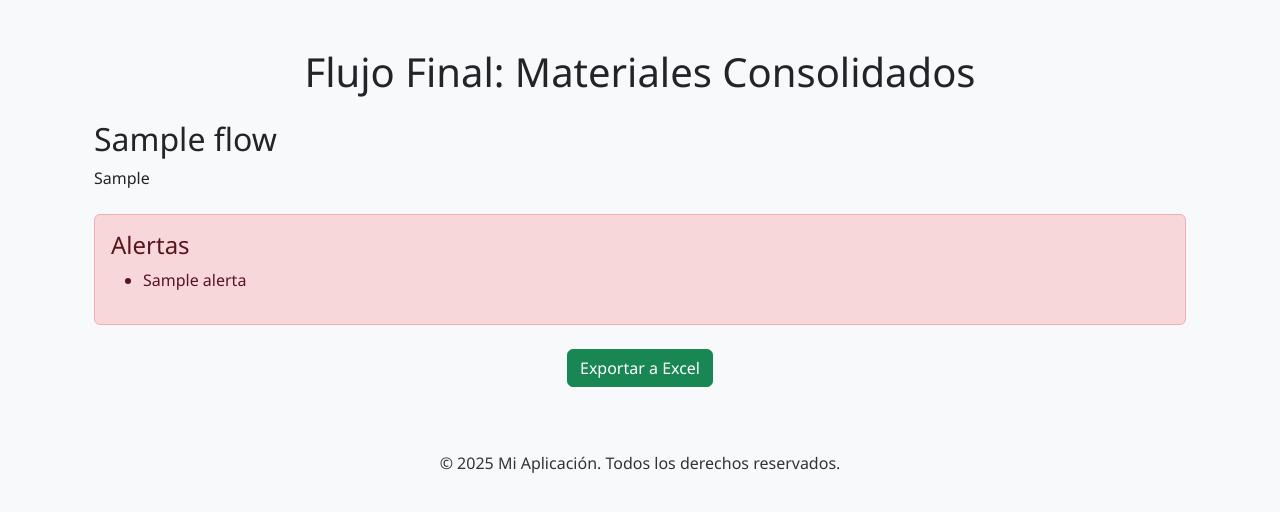
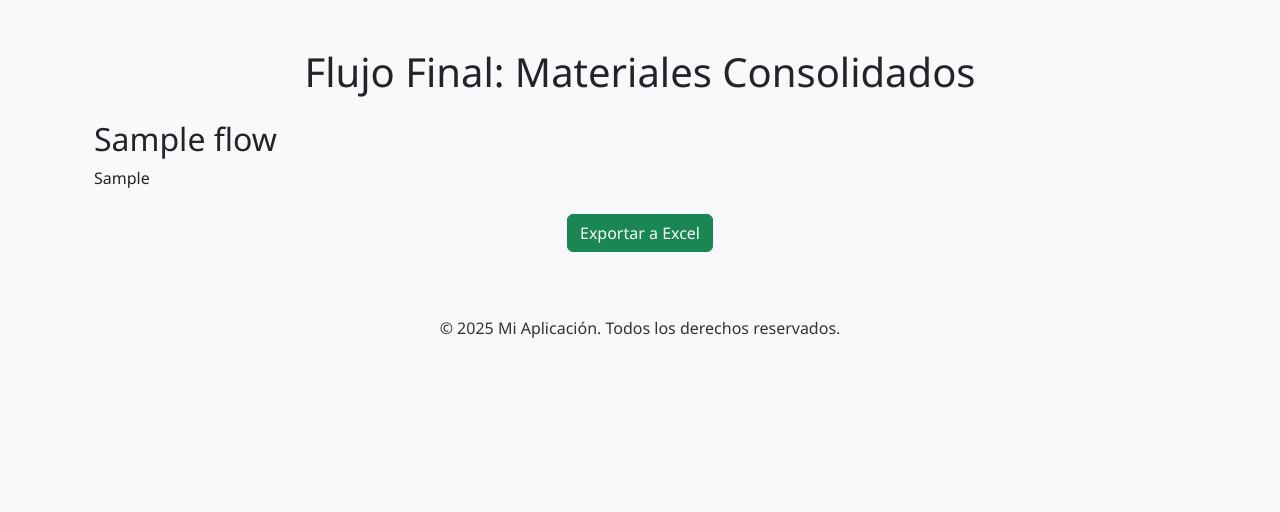
Before and after one commit to Lucianogalizia/BM-HTML, a Flask app: template templates/flujo_final.html in a window 1280 px wide. Shown: the part 56-568 px from the top of the page. Run offline with Flask 2, Linux system fonts and the light colour scheme; the template is opened without the code that fills it: most values are stand-ins (such as "Sample title", 1, 10 or a date in 2020).

Commit message:
Update flujo_final.html

```diff
--- a/templates/flujo_final.html
+++ b/templates/flujo_final.html
@@ -5,27 +5,12 @@
 {% block content %}
 <div class="container">
   <h1 class="text-center mb-4">Flujo Final: Materiales Consolidados</h1>
-
-  <!-- Muestra las tablas de cada flujo -->
   {% for flow, df in materiales_finales %}
     <h2>{{ flow }}</h2>
     <div class="table-responsive">
       {{ df.to_html(classes="table table-bordered", index=False) | safe }}
     </div>
   {% endfor %}
-
-  <!-- Sección de alertas -->
-  {% if alertas %}
-    <div class="alert alert-danger mt-4" role="alert">
-      <h4 class="alert-heading">Alertas</h4>
-      <ul>
-      {% for alerta in alertas %}
-        <li>{{ alerta }}</li>
-      {% endfor %}
-      </ul>
-    </div>
-  {% endif %}
-
   <div class="text-center mt-4">
     <a href="{{ url_for('export_excel') }}" class="btn btn-success">Exportar a Excel</a>
   </div>
```
